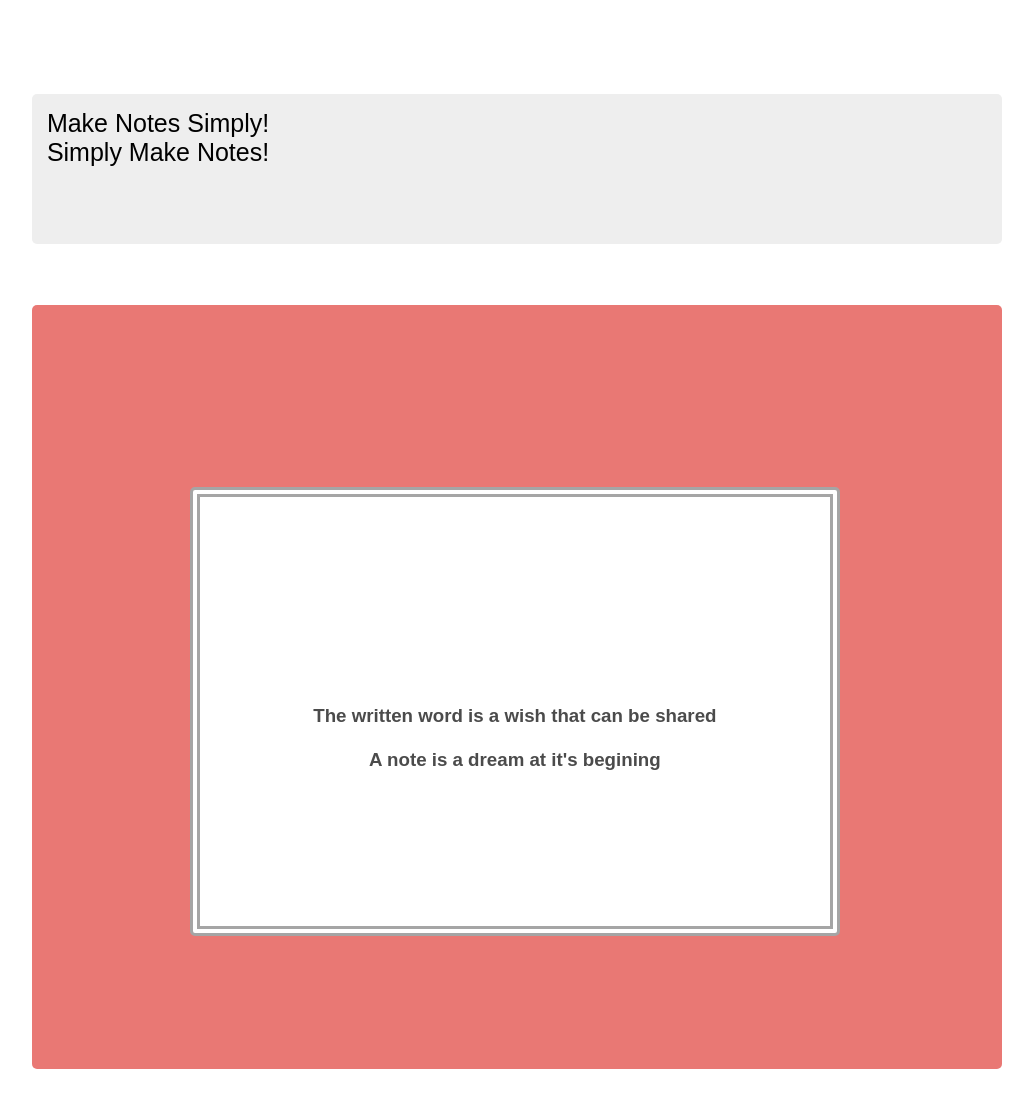
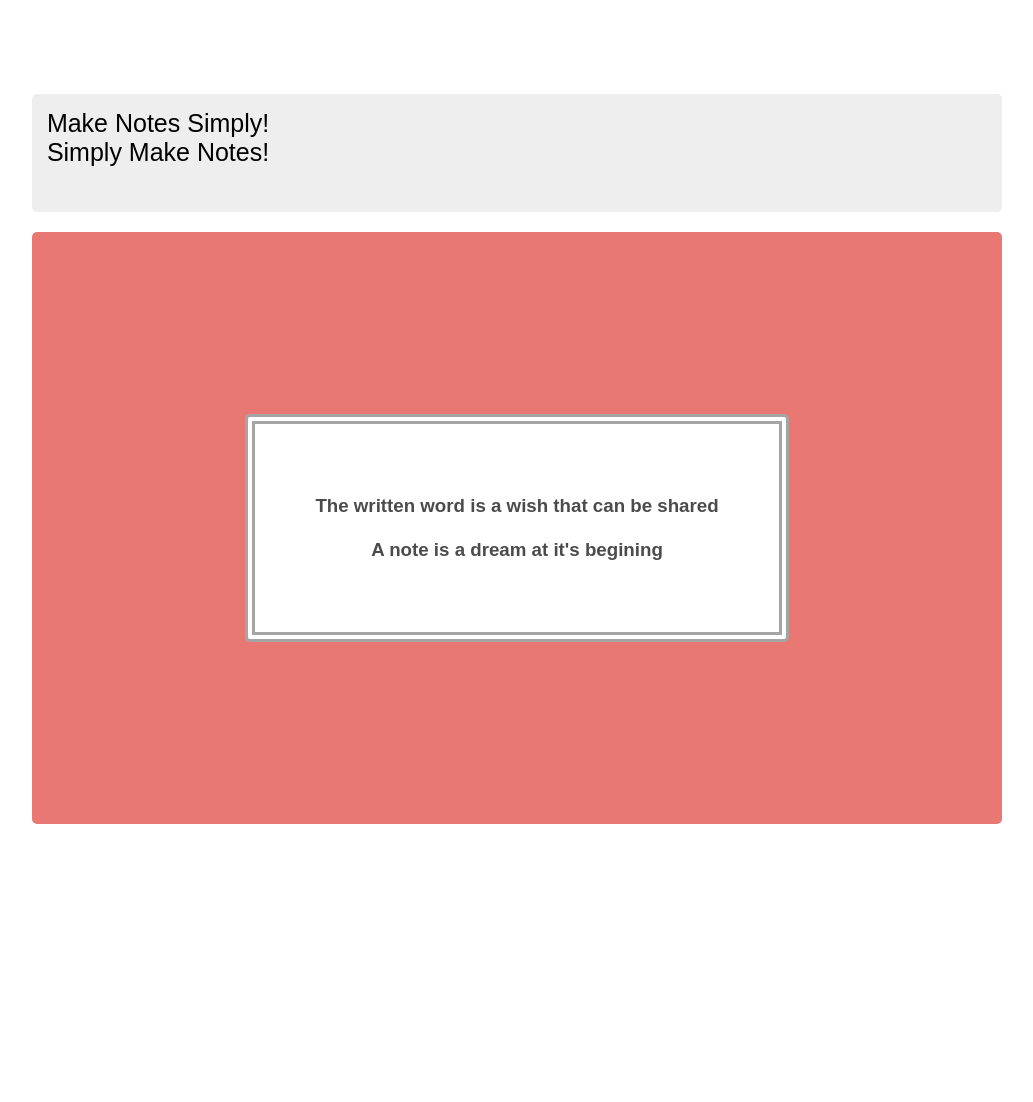
Before and after one commit to laurengordonfahn/notebook, a Flask app: page / in a window 1280 px wide. Shown: the whole page, without its empty margins (123-1156 px from the left). After the commit the page ends 824 px from the top, so only its background shows below. Run offline with Flask 2, Linux system fonts and the light colour scheme; some libraries are stand-ins or nearby versions; some web fonts are replaced.

Commit message:
Corrected sign-up page alignment
welcome message div centered due to outer box using display: flex over block

```diff
--- a/static/css/stylesheet.css
+++ b/static/css/stylesheet.css
@@ -30,6 +30,7 @@
     .fb-login-button{
         display: block;
         float: right;
+        margin-bottom: 10px;
     }
 
     /*App Header */
@@ -39,25 +40,29 @@
         margin-top: 5%;
         margin-right: 10%;
         font-size: 25px;
-        margin-bottom: 5%;
+        margin-bottom: 20px;
         background: #eee;
-        height: 120px;
         border-radius: 5px;
         padding: 15px;
+        padding-bottom: 45px;
+    }
+
+    .head_font .title {
+        height: 100%;
+        display: inline-block;
     }
 
 /* Row 2- Not Signed In*/
     #outer_landing_page_div{
         background-color: #e03f3a;
         opacity: 0.7;
-        height: 400px;
         margin-left: 10%;
         margin-right: 10%;
         border-radius: 5px;
-        display: block;
+        display: flex;
         overflow: hidden;
         padding-left:13%;
-        padding-right: 15%;
+        padding-right: 13%;
         padding-top: 15%;
         padding-bottom: 15%;
 
@@ -70,9 +75,13 @@
         border-radius: 5px;
         text-align: center;
         height: 60%;
-        width: 100%;
+        width: 80%;
+        margin: 0 auto;
         display: inline-block;
-        padding-top: 30%;
+    }
+
+    .welcomeMsg {
+        padding: 10%;
     }
 
 /* Row 2- Signed-In Input Form*/
```
